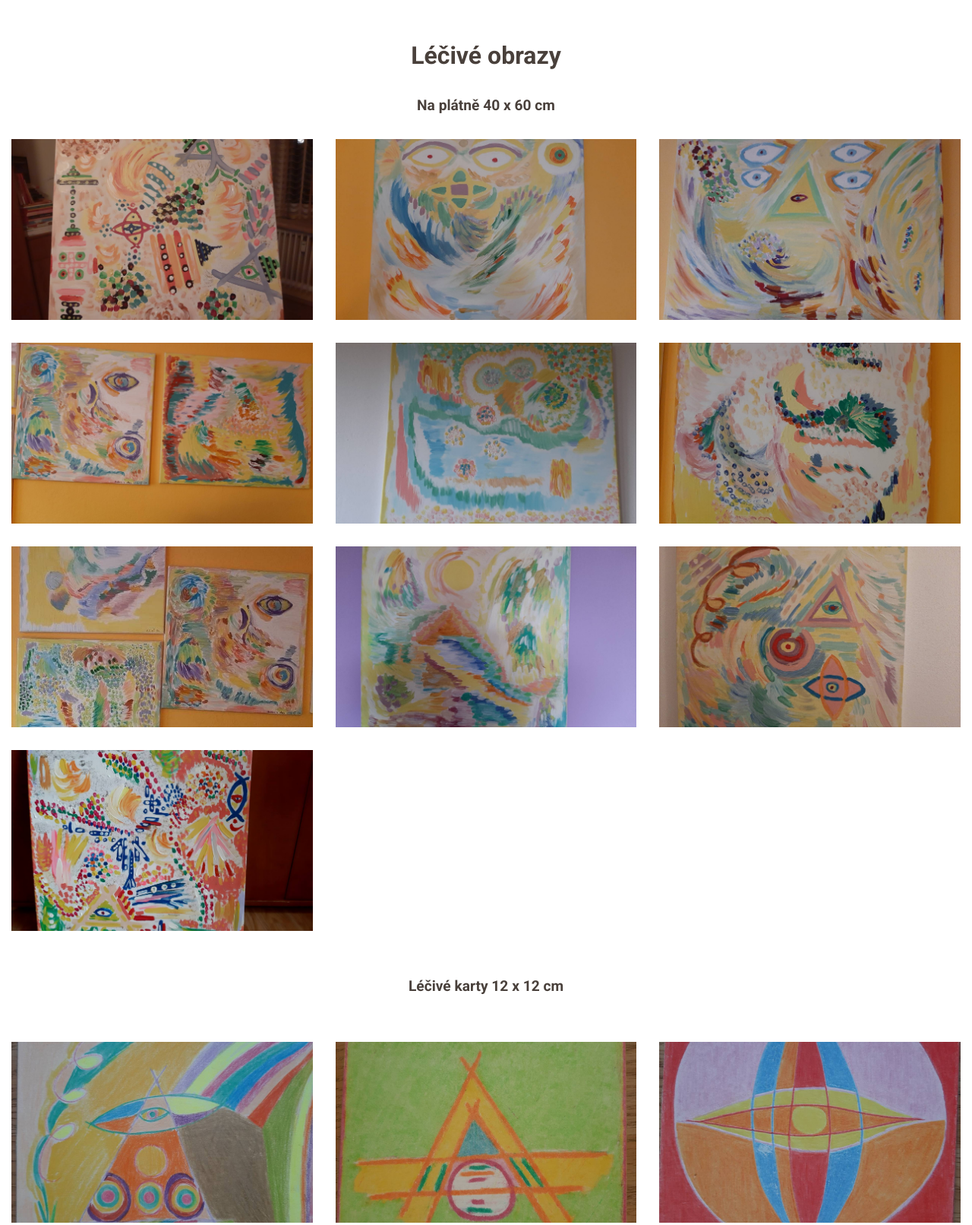
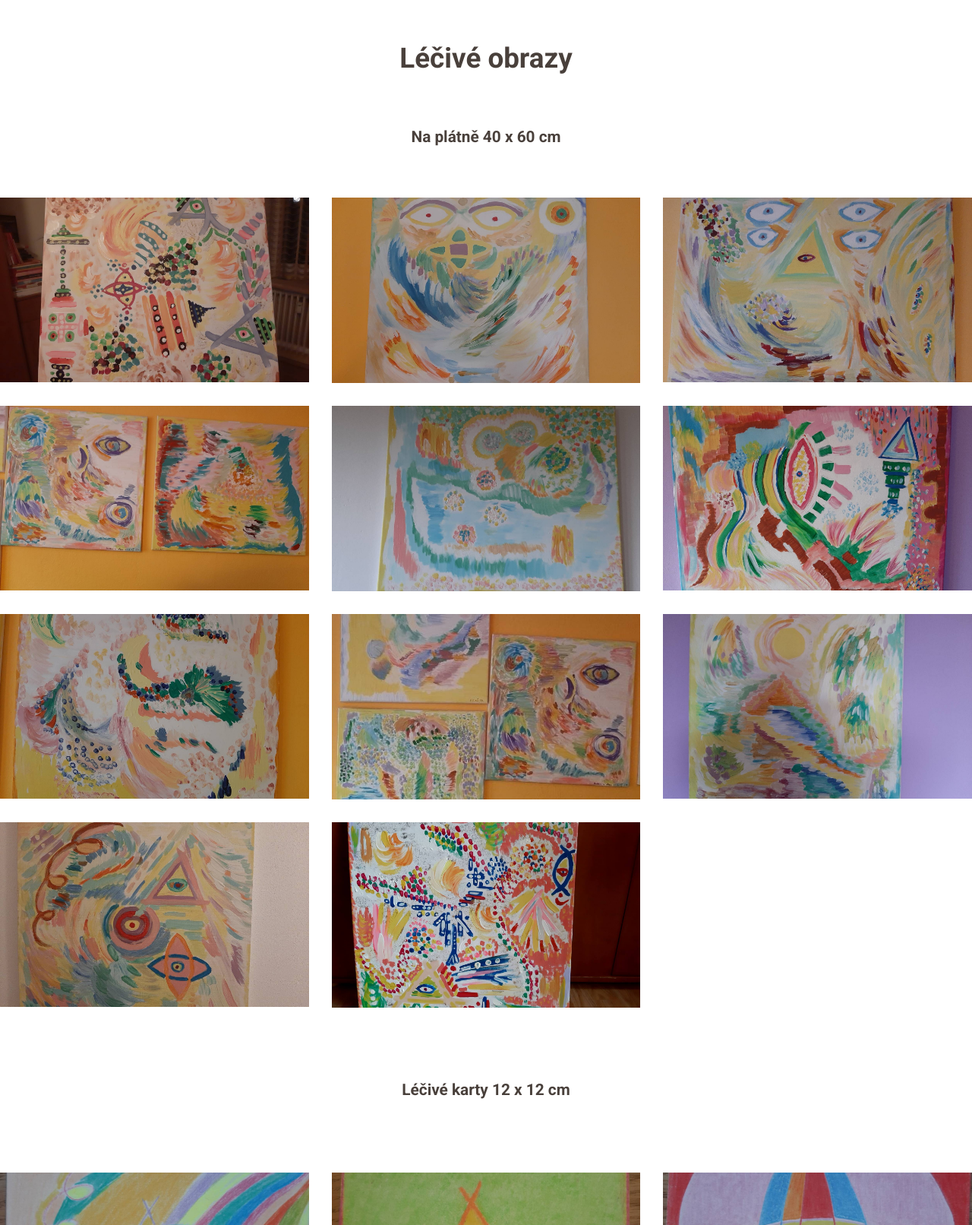
Before and after one commit to sandra-tukacova/vesmirne-obrazy, a plain HTML site: page index.html in a window 1280 px wide. Shown: the part 1160-2772 px from the top of the page at 76% size. Drawn offline with nearby package versions, Linux system fonts and the light colour scheme.

Commit message:
gallery section layout

```diff
--- a/css/main.css
+++ b/css/main.css
@@ -103,8 +103,6 @@ textarea {
 *:before,
 *:after {
   box-sizing: border-box;
-  margin: 0;
-  padding: 0;
 }
 
 html {
@@ -229,17 +227,16 @@ a:hover {
 .gallery-area h2 {
   color: #49403B;
   font-family: 'Roboto', sans-serif;
-  font-size: 2em;
-  margin: 1.875rem;
-  margin-top: 5rem;
+  font-size: 2.3em;
+  margin: 5rem 1.875rem 1.875rem;
 
 }
 
 .gallery-area h3 {
   color: #49403B;
   font-family: 'Roboto', sans-serif;
-  font-size: 1.2em;
-  margin: 1.875rem;
+  font-size: 1.3em;
+  margin: 4rem;
 }
 
 .photo {
@@ -259,38 +256,6 @@ a:hover {
   object-fit: cover;
 }
 
-article {
-  display: flex;
-  justify-content: center;
-  align-items: center;
-  flex-flow: row wrap;
-  margin: 30px 0;
-}
-
-.small-screens-heading {
-  font-family: 'Roboto', sans-serif;
-  font-size: 1.25em;
-
-}
-
-.big-screens-heading {
-  display: none;
-}
-
-.project-info h5 {
-  color: darkgreen;
-  font-family: 'Raleway', sans-serif;
-  font-size: 1em;
-}
-
-.project-description {
-  margin: 20px;
-}
-
-article a {
-  color: #000;
-  text-decoration: none;
-}
 
 figure {
   display: flex;
@@ -396,7 +361,6 @@ footer p {
 
   .gallery-area {
     width: 100%;
-    margin: 0 0.9375rem;
   }
 
 
@@ -404,17 +368,6 @@ footer p {
     grid-column: 1/-1;
   }
 
-  .small-screens-heading {
-    font-size: 1.375em;
-  }
-
-  .project-description {
-    margin: 20px 30px;
-  }
-
-  .text {
-    padding: 0 20px;
-  }
 
   #about {
     display: flex;
@@ -485,7 +438,11 @@ footer p {
     font-size: 3.500em;
   }
 
-  /***Portfolio ***/
+  /***Galerie ***/
+
+  .gallery-items {
+    grid-template-columns: repeat(auto-fill, minmax(400px, 1fr));
+  }
 
   .small-screens-heading {
     /*hide the heading for small screens*/
--- a/index.html
+++ b/index.html
@@ -48,34 +48,50 @@
       <div class="gallery-items">
 
         <div class="photo">
-          <img class="photo__img" src="img/gp_01.jpeg" alt="abstract-painting" />
+          <a href="img/gp_01.jpeg" target="_blank"><img class="photo__img" src="img/gp_01.jpeg"
+              alt="abstract-painting" /></a>
         </div>
         <div class="photo">
-          <img class="photo__img" src="img/gp_02.jpeg" alt="abstract-painting" />
+          <a href="img/gp_02.jpeg" target="_blank"><img class="photo__img" src="img/gp_02.jpeg"
+              alt="abstract-painting" /></a>
         </div>
         <div class="photo">
-          <img class="photo__img" src="img/gp_03.jpeg" alt="abstract-painting" />
+          <a href="img/gp_03.jpeg" target="_blank"><img class="photo__img" src="img/gp_03.jpeg"
+              alt="abstract-painting" /></a>
         </div>
         <div class="photo">
-          <img class="photo__img" src="img/gp_04.jpeg" alt="abstract-painting" />
+          <a href="img/gp_04.jpeg" target="_blank"><img class="photo__img" src="img/gp_04.jpeg"
+              alt="abstract-painting" /></a>
         </div>
         <div class="photo">
-          <img class="photo__img" src="img/gp_05.jpeg" alt="abstract-painting" />
+          <a href="img/gp_05.jpeg" target="_blank"><img class="photo__img" src="img/gp_05.jpeg"
+              alt="abstract-painting" /></a>
+        </div>
+
+        <div class="photo">
+          <a href="img/hero.jpeg" target="_blank"><img class="photo__img" src="img/hero.jpeg"
+              alt="abstract-painting" /></a>
+        </div>
+
+        <div class="photo">
+          <a href="img/gp_06.jpeg" target="_blank"><img class="photo__img" src="img/gp_06.jpeg"
+              alt="abstract-painting" /></a>
         </div>
         <div class="photo">
-          <img class="photo__img" src="img/gp_06.jpeg" alt="abstract-painting" />
+          <a href="img/gp_07.jpeg" target="_blank"><img class="photo__img" src="img/gp_07.jpeg"
+              alt="abstract-painting" /></a>
         </div>
         <div class="photo">
-          <img class="photo__img" src="img/gp_07.jpeg" alt="abstract-painting" />
+          <a href="img/gp_08.jpeg" target="_blank"><img class="photo__img" src="img/gp_08.jpeg"
+              alt="abstract-painting" /></a>
         </div>
         <div class="photo">
-          <img class="photo__img" src="img/gp_08.jpeg" alt="abstract-painting" />
+          <a href="img/gp_09.jpeg" target="_blank"><img class="photo__img" src="img/gp_09.jpeg"
+              alt="abstract-painting" /></a>
         </div>
         <div class="photo">
-          <img class="photo__img" src="img/gp_09.jpeg" alt="abstract-painting" />
-        </div>
-        <div class="photo">
-          <img class="photo__img" src="img/gp_10.jpeg" alt="abstract-painting" />
+          <a href="img/gp_10.jpeg" target="_blank"><img class="photo__img" src="img/gp_10.jpeg"
+              alt="abstract-painting" /></a>
         </div>
 
         <h3 class="sub-heading">Léčivé karty 12 x 12 cm</h3>
@@ -83,27 +99,33 @@
 
 
         <div class="photo">
-          <img class="photo__img" src="img/gc_01.jpeg" alt="geometric-drawing" />
+          <a href="img/gc_01.jpeg" target="_blank"><img class="photo__img" src="img/gc_01.jpeg"
+              alt="geometric-drawing" /></a>
         </div>
 
         <div class="photo">
-          <img class="photo__img" src="img/gc_02.jpeg" alt="geometric-drawing" />
+          <a href="img/gc_02.jpeg" target="_blank"><img class="photo__img" src="img/gc_02.jpeg"
+              alt="geometric-drawing" /></a>
         </div>
 
         <div class="photo">
-          <img class="photo__img" src="img/gc_03.jpeg" alt="geometric-drawing" />
+          <a href="img/gc_03.jpeg" target="_blank"><img class="photo__img" src="img/gc_03.jpeg"
+              alt="geometric-drawing" /></a>
         </div>
 
         <div class="photo">
-          <img class="photo__img" src="img/gc_04.jpeg" alt="geometric-drawing" />
+          <a href="img/gc_04.jpeg" target="_blank"><img class="photo__img" src="img/gc_04.jpeg"
+              alt="geometric-drawing" /></a>
         </div>
 
         <div class="photo">
-          <img class="photo__img" src="img/gc_05.jpeg" alt="geometric-drawing" />
+          <a href="img/gc_05.jpeg" target="_blank"><img class="photo__img" src="img/gc_05.jpeg"
+              alt="geometric-drawing" /></a>
         </div>
 
         <div class="photo">
-          <img class="photo__img" src="img/gc_06.jpeg" alt="geometric-drawing" />
+          <a href="img/gc_06.jpeg" target="_blank"><img class="photo__img" src="img/gc_06.jpeg"
+              alt="geometric-drawing" /></a>
         </div>
 
 
```
